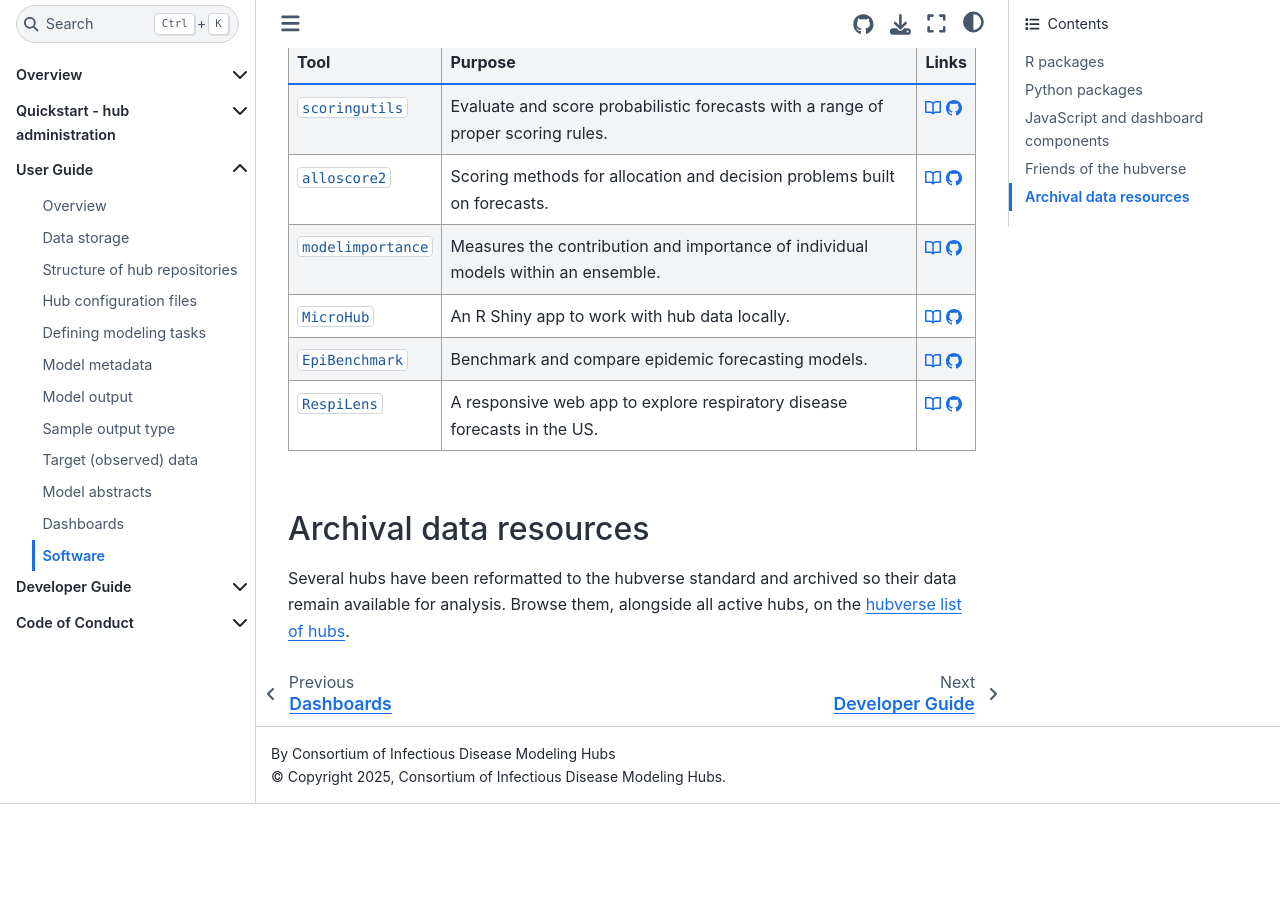
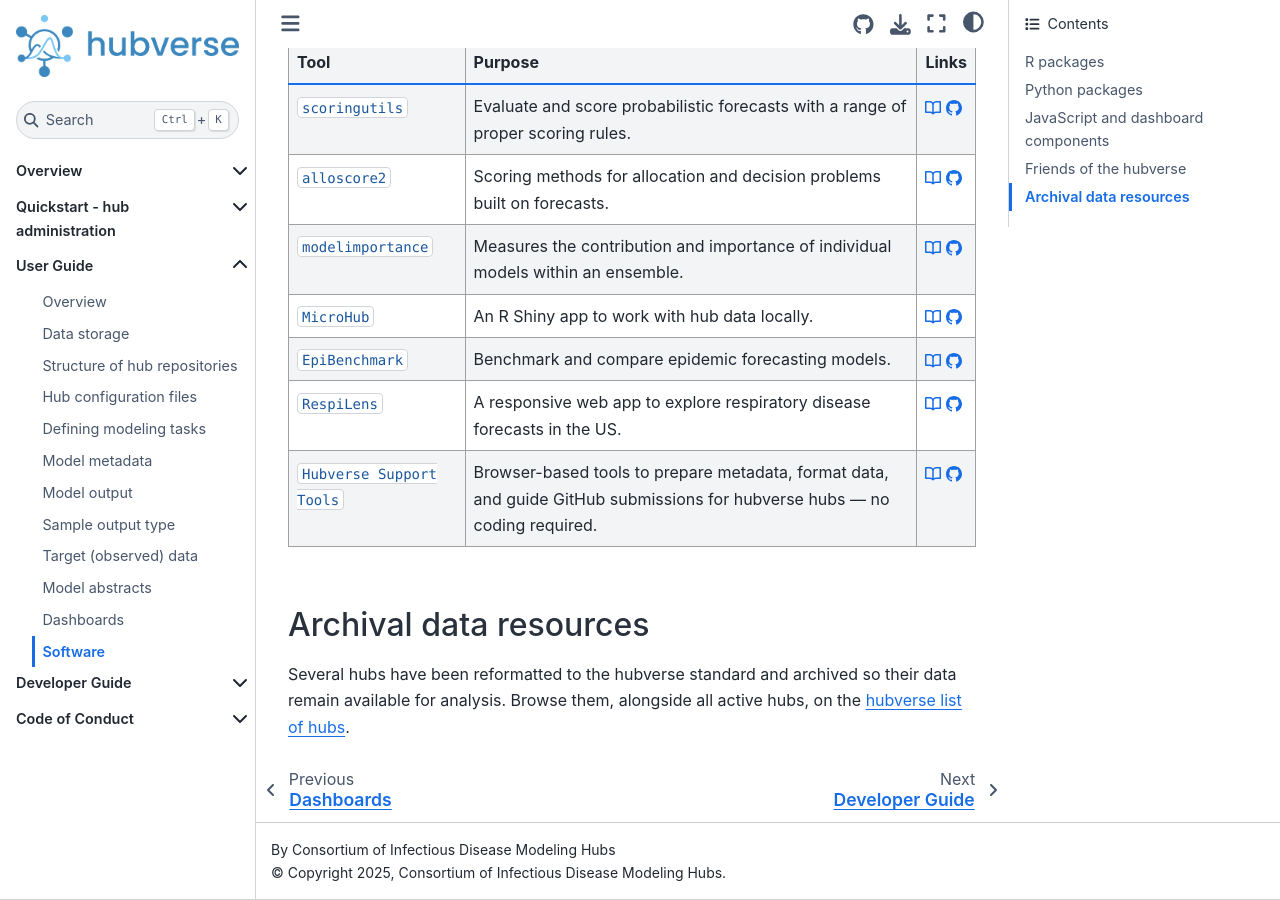
Before and after one commit to hubverse-org/hubDocs, a Sphinx documentation site: the page built from docs/source/user-guide/software.md, in a window 1280 px wide and 900 px high, scrolled down 2336 px. Built offline with Sphinx 7.4.7 and the Sphinx Book theme 1.1.4, drawn with Linux system fonts in a browser that asks for light colours; comment, search, counter and statistics services are not loaded; before the commit the page ends 3140 px from its top, so only the background shows below that.

Commit message:
Add hubverse support toolkit to friends of the hubverse software page

```diff
--- a/docs/source/user-guide/software.md
+++ b/docs/source/user-guide/software.md
@@ -65,6 +65,7 @@
 | `MicroHub` | An R Shiny app to work with hub data locally. | [{octicon}`book;1em`](https://sjfox.github.io/microhub-workshop/) [{octicon}`mark-github;1em`](https://github.com/sjfox/microhub-workshop) |
 | `EpiBenchmark` | Benchmark and compare epidemic forecasting models. | [{octicon}`book;1em`](https://accidda.github.io/EpiBenchmark/) [{octicon}`mark-github;1em`](https://github.com/ACCIDDA/EpiBenchmark) |
 | `RespiLens` | A responsive web app to explore respiratory disease forecasts in the US. | [{octicon}`book;1em`](https://www.respilens.com/) [{octicon}`mark-github;1em`](https://github.com/ACCIDDA/RespiLens) |
+| `Hubverse Support Tools` | Browser-based tools to prepare metadata, format data, and guide GitHub submissions for hubverse hubs — no coding required. | [{octicon}`book;1em`](https://dma-prime.github.io/Hubverse-Support-Tools/) [{octicon}`mark-github;1em`](https://github.com/DMA-PRIME/Hubverse-Support-Tools) |
 
 (archival-data-resources)=
 ## Archival data resources
```
